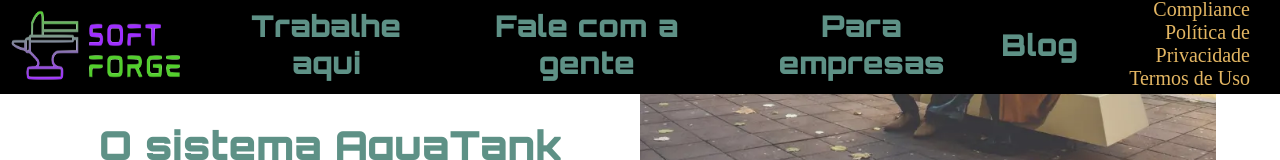
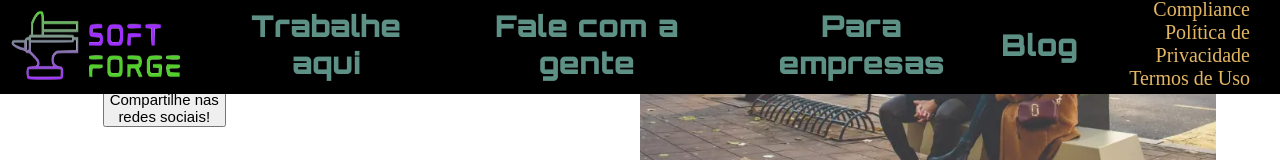
Before and after one commit to LilithGouveia/Sprint2-JS-2023, a plain HTML site: page index.html in a window 1280 px wide. Shown: the part 706-866 px from the top of the page. Drawn offline with Linux system fonts and the light colour scheme; grey boxes are pictures that could not be loaded.

Commit message:
Botao compartilhar, html e css

```diff
--- a/css/style.css
+++ b/css/style.css
@@ -108,9 +108,17 @@ form input, textarea{
 }
 
 form button{
-    width: 40%;
+    min-width: 40%;
     margin-top: 2%;
     font-size: 20px;
+}
+
+
+#btn-compartilhar{
+    width: 20%;
+    margin-top: 2%;
+    font-size: 15px;
+    margin-left: 6em;
 }
 
 #div-secundaria{
--- a/index.html
+++ b/index.html
@@ -35,8 +35,9 @@
           <input type="text" id="email" placeholder="nome@mail.com" pattern="[a-z0-9._%+-]+@[a-z0-9.-]+\.[a-z]{2,4}$"/>
           <small id="textEmail"></small>
           <textarea placeholder="Deixe suas dúvidas ou comentários"></textarea>
-          <button>Enviar</button>
+          <button id="btn-enviar">Enviar</button>
         </form>
+        <button id="btn-compartilhar">Compartilhe nas redes sociais!</button>
         </div>
         </div>
       <div id="div-secundaria">
```
